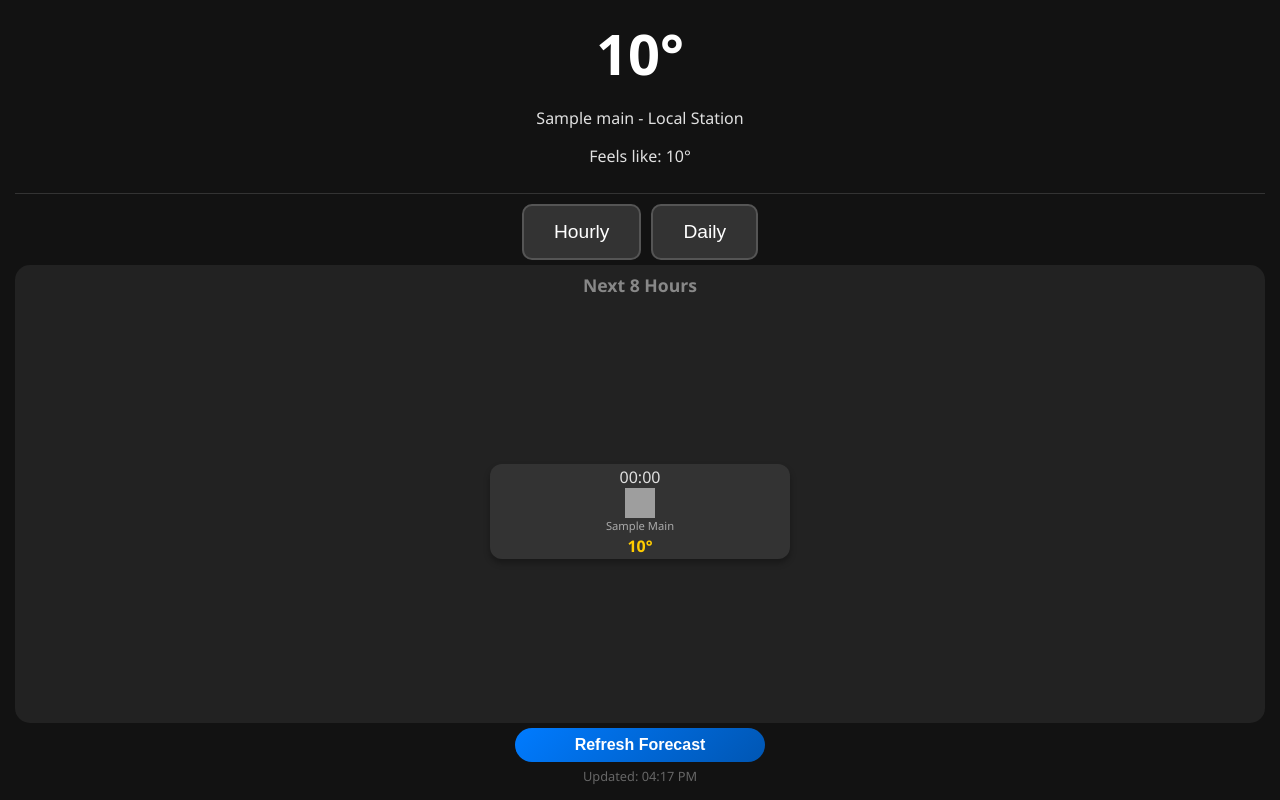
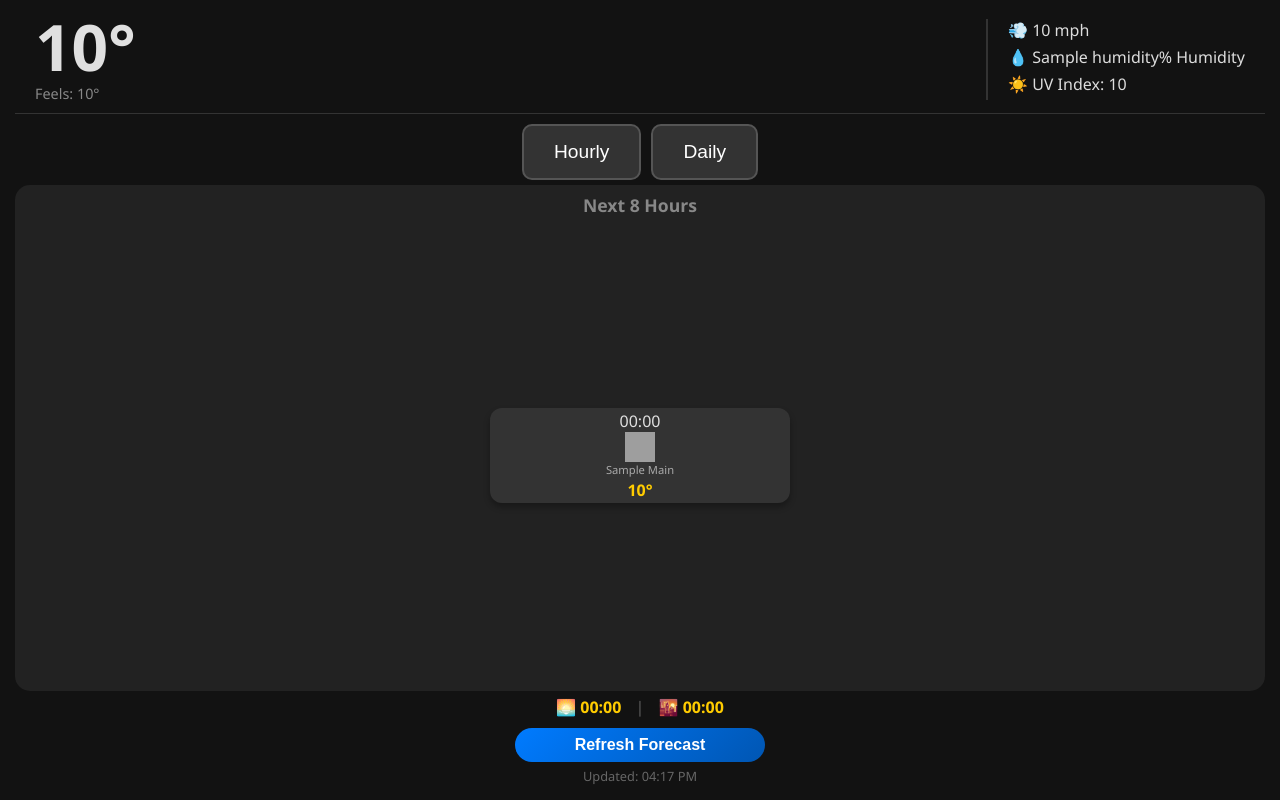
Before and after one commit to ptr5201/weather_kiosk, a Flask app: template templates/index.html in a window 1280 px wide. Run offline with Flask 3, Linux system fonts and the light colour scheme; the template is opened without the code that fills it: most values are stand-ins (such as "Sample title", 1, 10 or a date in 2020); grey boxes are pictures that could not be loaded.

Commit message:
added UI enhancements for additional data

```diff
--- a/static/style.css
+++ b/static/style.css
@@ -19,10 +19,54 @@ html, body {
 }
 
 /* --- Current Weather Section --- */
-.current-box {
+/* --- New Header Split --- */
+.current-header {
+    display: flex;
+    justify-content: space-between;
+    align-items: center;
+    padding: 0 20px;
     flex: 0 0 auto;
-    text-align: center;
 }
+
+.main-temp h1 {
+    font-size: 4rem;
+    margin: 0;
+    line-height: 1;
+}
+
+.feels-like {
+    font-size: 0.9rem;
+    color: #888;
+    margin: 5px 0 0 0;
+}
+
+.current-stats {
+    text-align: left;
+    border-left: 2px solid #333;
+    padding-left: 20px;
+}
+
+.stat-item {
+    font-size: 1rem;
+    margin-bottom: 5px;
+    color: #ddd;
+}
+
+/* --- Sunrise/Sunset Footer --- */
+.sun-times {
+    font-size: 1rem;
+    color: #ffcc00; /* Warm gold color */
+    margin-bottom: 10px;
+    font-weight: bold;
+}
+
+.sun-divider {
+    color: #444;
+    margin: 0 10px;
+}
+
+/* Ensure the container still fits vertically */
+.current-box { display: none; } /* We replaced this with .current-header */
 
 .current-box h1 {
     font-size: 3.5rem;
--- a/templates/index.html
+++ b/templates/index.html
@@ -14,10 +14,17 @@
         </div>
         {% else %}
 
-        <div class="current-box">
-            <h1>{{ w.current.temp | round }}°</h1>
-            <p>{{ w.current.weather[0].main }} - Local Station</p>
-            <p>Feels like: {{ w.current.feels_like | round }}°</p>
+        <div class="current-header">
+            <div class="main-temp">
+                <h1>{{ w.current.temp | round }}°</h1>
+                <p class="feels-like">Feels: {{ w.current.feels_like | round }}°</p>
+            </div>
+
+            <div class="current-stats">
+                <div class="stat-item">💨 {{ w.current.wind_speed | round }} mph</div>
+                <div class="stat-item">💧 {{ w.current.humidity }}% Humidity</div>
+                <div class="stat-item">☀️ UV Index: {{ w.current.uvi | round }}</div>
+            </div>
         </div>
 
         <hr>
@@ -57,10 +64,15 @@
         </div>
 
         <div class="footer-controls">
+            <div class="sun-times">
+                <span>🌅 {{ w.current.sunrise | datetimeformat('%H:%M') }}</span>
+                <span class="sun-divider">|</span>
+                <span>🌇 {{ w.current.sunset | datetimeformat('%H:%M') }}</span>
+            </div>
             <button id="refresh-button" class="refresh-btn" onclick="updateWeather()">
                 <span class="btn-text">Refresh Forecast</span>
             </button>
-            <div id="last-updated">Loading timestamp...</div>
+            <div id="last-updated">Updated: --:--</div>
         </div>
         {% endif %}
     </div>
```
